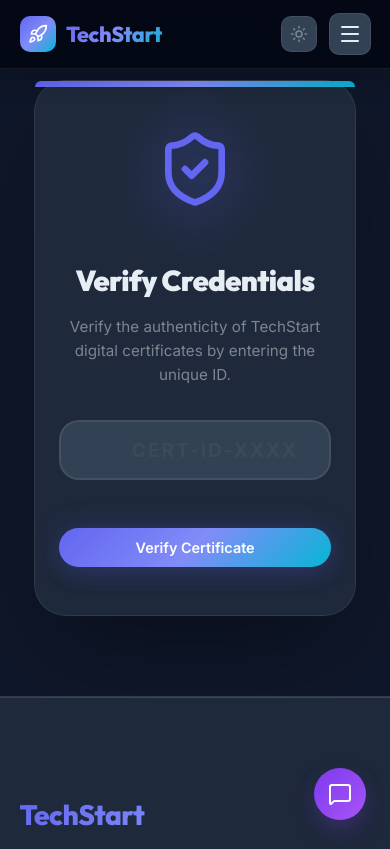
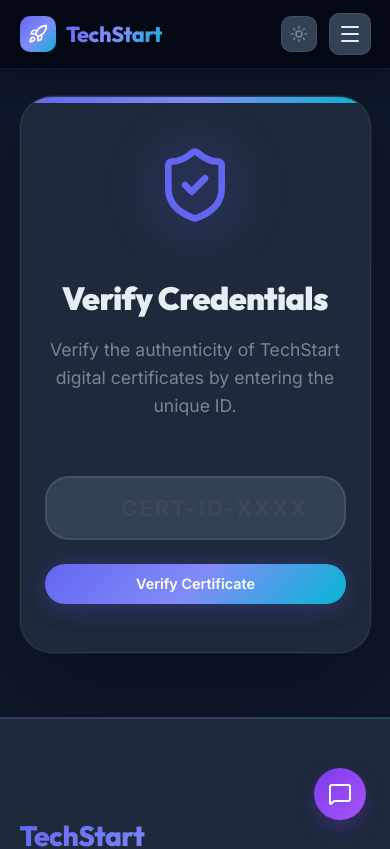
Before and after one commit to coretern/coretern-web-app, a React (Vite) app in the folder frontend/: page /verify in a window 390 px wide. Shown: the top 849 px of the page. Built offline with nearby package versions, Linux system fonts and the light colour scheme.

Commit message:
add certificate validation

```diff
--- a/frontend/src/pages/VerifyCertificate/VerifyCertificate.css
+++ b/frontend/src/pages/VerifyCertificate/VerifyCertificate.css
@@ -2,6 +2,13 @@
     min-height: 100vh;
     display: flex;
     flex-direction: column;
+}
+
+.verify-main {
+    flex: 1;
+    display: flex;
+    align-items: center;
+    padding: 10rem 0 6rem;
 }
 
 .verify-main {
@@ -20,13 +27,12 @@
     border-radius: 2.5rem;
     background: var(--surface);
     border: 1px solid var(--border);
-    box-shadow: 0 40px 100px -20px rgba(0, 0, 0, 0.4);
+    box-shadow: 0 40px 100px -20px rgba(0, 0, 0, 0.4),
+        0 0 0 1px rgba(255, 255, 255, 0.05);
     position: relative;
-    overflow: visible;
-    /* Changed to visible for better modal feel */
+    overflow: hidden;
 }
 
-/* Progress-like top bar */
 .verify-card::before {
     content: '';
     position: absolute;
@@ -35,7 +41,11 @@
     width: 100%;
     height: 6px;
     background: var(--grad-primary);
-    border-radius: 2.5rem 2.5rem 0 0;
+}
+
+[data-theme='light'] .verify-card {
+    box-shadow: 0 40px 100px -20px rgba(0, 0, 0, 0.1),
+        0 0 0 1px rgba(0, 0, 0, 0.02);
 }
 
 .verify-badge-container {
@@ -80,26 +90,26 @@
     line-height: 1.6;
 }
 
-/* Info Grid */
 .verify-info-grid {
     display: grid;
     grid-template-columns: 1fr 1fr;
     gap: 1.5rem;
     margin-bottom: 3.5rem;
-    text-align: left;
 }
 
 .info-item {
     padding: 1.5rem;
     border-radius: 1.5rem;
+    text-align: left;
     background: rgba(255, 255, 255, 0.03);
     border: 1px solid var(--border);
-    transition: all 0.3s ease;
+    transition: all var(--transition-med);
 }
 
 .info-item:hover {
     background: rgba(255, 255, 255, 0.05);
     border-color: var(--primary);
+    transform: translateY(-5px);
 }
 
 .info-item .label {
@@ -115,125 +125,54 @@
 }
 
 .info-item .value {
-    font-size: 1.1rem;
+    font-size: 1.15rem;
     font-weight: 700;
     font-family: 'Outfit', sans-serif;
     color: var(--text);
 }
 
-/* Form Styling */
 .verify-form {
     max-width: 420px;
     margin: 0 auto;
 }
 
 .verify-input {
-    text-align: center !important;
-    font-weight: 800 !important;
-    letter-spacing: 0.1em !important;
-    font-size: 1.5rem !important;
-    height: 70px !important;
-    border-radius: 1.25rem !important;
-    background: var(--surface-1) !important;
-    border: 2px solid var(--border) !important;
-    margin-bottom: 1.5rem !important;
+    text-align: center;
+    font-weight: 800;
+    letter-spacing: 0.1em;
+    font-size: 1.35rem;
+    height: 64px;
+    border-radius: var(--radius-lg);
+    background: var(--surface-1);
+    border: 2px solid var(--border);
 }
 
 .verify-input:focus {
-    border-color: var(--primary) !important;
-    box-shadow: 0 0 20px rgba(99, 102, 241, 0.15) !important;
+    border-color: var(--primary);
+    background: var(--surface);
 }
 
-/* Correct Error Alignment */
 .error-msg {
     color: #ef4444;
-    font-size: 1rem;
-    margin-top: 2rem;
+    font-size: 0.9rem;
+    margin-top: 1rem;
     display: flex;
     align-items: center;
     justify-content: center;
-    gap: 0.75rem;
-    font-weight: 600;
-    background: rgba(239, 68, 68, 0.08);
-    padding: 1rem 1.5rem;
-    border-radius: 1rem;
-    border: 1px solid rgba(239, 68, 68, 0.15);
-    line-height: 1.4;
-    text-align: center;
+    gap: 0.5rem;
 }
 
-.error-msg svg {
-    flex-shrink: 0;
+.verify-icon.danger {
+    color: #ef4444;
 }
 
-/* Success State Animations */
-@keyframes slideUp {
-    from {
-        opacity: 0;
-        transform: translateY(30px);
-    }
-
-    to {
-        opacity: 1;
-        transform: translateY(0);
-    }
+.text-danger {
+    color: #ef4444;
 }
 
-.success-state {
-    animation: slideUp 0.6s cubic-bezier(0.16, 1, 0.3, 1) forwards;
-}
-
-.success-state .verify-title {
-    color: #10b981;
-}
-
-/* Download Button & Actions */
-.verify-actions {
-    display: flex;
-    flex-direction: column;
-    gap: 1.25rem;
-    margin-top: 2rem;
-}
-
-.verify-btn-group {
-    display: flex;
-    gap: 1rem;
-    width: 100%;
-}
-
-.verify-btn-group .btn {
-    flex: 1;
-}
-
-/* Dedicated Download Area (Hidden from view, used for PNG capture) */
-.download-wrapper {
-    position: fixed;
-    left: -9999px;
-    top: -9999px;
-    width: 1000px;
-    height: 700px;
-    background: #030712;
-    padding: 60px;
-    color: white;
-    font-family: 'Inter', sans-serif;
-    border: 20px solid #1c1c1c;
-}
-
-.download-content {
-    height: 100%;
-    border: 1px solid rgba(255, 255, 255, 0.1);
-    background: linear-gradient(145deg, #0d1117 0%, #030712 100%);
-    display: flex;
-    flex-direction: column;
-    align-items: center;
-    justify-content: center;
-    text-align: center;
-}
-
-/* Responsive Fixes */
 @media (max-width: 640px) {
     .verify-main {
-        padding: 5rem 1rem;
+        padding: 6rem 0 4rem;
     }
 
     .verify-card {
@@ -242,12 +181,7 @@
     }
 
     .verify-title {
-        font-size: 1.8rem;
-    }
-
-    .verify-subtitle {
-        font-size: 0.95rem;
-        margin-bottom: 2rem;
+        font-size: 2rem;
     }
 
     .verify-info-grid {
@@ -258,13 +192,4 @@
     .info-item {
         padding: 1.25rem;
     }
-
-    .verify-btn-group {
-        flex-direction: column;
-    }
-
-    .verify-input {
-        font-size: 1.2rem !important;
-        height: 60px !important;
-    }
 }
--- a/frontend/src/pages/VerifyCertificate/VerifyCertificate.jsx
+++ b/frontend/src/pages/VerifyCertificate/VerifyCertificate.jsx
@@ -2,9 +2,7 @@ import React, { useState, useEffect } from 'react';
 import { useParams, Link } from 'react-router-dom';
 import axios from 'axios';
 import { motion } from 'framer-motion';
-import { ShieldCheck, User, Book, Calendar, Loader2, Download, XCircle, Home, RefreshCw } from 'lucide-react';
-import { toPng } from 'html-to-image';
-import download from 'downloadjs';
+import { ShieldCheck, User, Book, Calendar, Loader2, AlertCircle } from 'lucide-react';
 import Navbar from '../../Components/Navbar/Navbar';
 import Footer from '../../Components/Footer/Footer';
 import PageTransition from '../../Components/PageTransition';
@@ -17,8 +15,6 @@ const VerifyCertificate = () => {
     const [loading, setLoading] = useState(false);
     const [error, setError] = useState(null);
     const [verifying, setVerifying] = useState(false);
-    const [downloading, setDownloading] = useState(false);
-    const certificateRef = React.useRef(null);
 
     useEffect(() => {
         if (urlId) {
@@ -35,28 +31,9 @@ const VerifyCertificate = () => {
             const { data } = await axios.get(`http://localhost:5000/api/certificates/verify/${certId}`);
             setCertificate(data.data);
         } catch (err) {
-            setError('Certificate not found or invalid ID. Please check the ID and try again.');
+            setError('Invalid or expired certificate ID');
         } finally {
             setVerifying(false);
-        }
-    };
-
-    const handleDownload = async () => {
-        const element = document.getElementById('certificate-download-area');
-        if (!element) return;
-
-        setDownloading(true);
-        try {
-            const dataUrl = await toPng(element, {
-                quality: 1,
-                pixelRatio: 3, // Higher resolution for professional look
-                backgroundColor: '#030712'
-            });
-            download(dataUrl, `Certificate-${certificate.certificateId}.png`);
-        } catch (err) {
-            console.error('Download failed', err);
-        } finally {
-            setDownloading(false);
         }
     };
 
@@ -79,7 +56,7 @@ const VerifyCertificate = () => {
                             animate={{ opacity: 1, scale: 1 }}
                             className="verify-card glass"
                         >
-                            {!certificate && !verifying && (
+                            {!certificate && !verifying && (!error || id !== urlId) && (
                                 <div className="search-state">
                                     <div className="verify-badge-container">
                                         <div className="verify-shield-bg"></div>
@@ -105,9 +82,29 @@ const VerifyCertificate = () => {
                                     </form>
                                     {error && (
                                         <div className="error-msg font-bold">
-                                            <XCircle size={18} /> {error}
+                                            <AlertCircle size={18} /> {error}
                                         </div>
                                     )}
+                                </div>
+                            )}
+
+                            {!certificate && !verifying && error && id === urlId && (
+                                <div className="error-state">
+                                    <div className="verify-badge-container">
+                                        <div className="verify-shield-bg" style={{ background: '#ef4444' }}></div>
+                                        <AlertCircle className="verify-icon danger" size={80} />
+                                    </div>
+                                    <h1 className="verify-title outfit text-danger">Invalid Certificate</h1>
+                                    <p className="verify-subtitle">No record found for ID: <strong>{urlId || id}</strong>. This certificate may be invalid or officially revoked.</p>
+
+                                    <div className="flex flex-col gap-4">
+                                        <button onClick={() => { setError(null); setId(''); window.history.pushState({}, '', '/verify'); }} className="btn btn-outline w-full py-4">
+                                            Try Different ID
+                                        </button>
+                                        <Link to="/" className="btn btn-primary w-full py-4">
+                                            Return Home
+                                        </Link>
+                                    </div>
                                 </div>
                             )}
 
@@ -123,14 +120,12 @@ const VerifyCertificate = () => {
 
                             {certificate && (
                                 <div className="success-state">
-                                    {/* Capture Area for Download (styled for PNG) */}
-                                    <div id="certificate-download-area" className="success-state" style={{ padding: '40px', background: '#030712', borderRadius: '15px' }}>
                                     <div className="verify-badge-container">
                                         <div className="verify-shield-bg" style={{ background: '#10b981' }}></div>
                                         <ShieldCheck className="verify-icon success" size={80} />
                                     </div>
-                                        <h1 className="verify-title outfit" style={{ color: '#10b981' }}>Verified Authentic</h1>
-                                        <p className="verify-subtitle" style={{ color: '#94a3b8' }}>This document is valid and was officially issued by <strong>TechStart Platforms</strong>.</p>
+                                    <h1 className="verify-title outfit">Verified Authentic</h1>
+                                    <p className="verify-subtitle">This document is valid and was officially issued by <strong>TechStart Platforms</strong>.</p>
 
                                     <div className="verify-info-grid">
                                         <div className="info-item">
@@ -154,25 +149,14 @@ const VerifyCertificate = () => {
                                             })}</div>
                                         </div>
                                     </div>
-                                    </div>
 
-                                    <div className="verify-actions px-4">
-                                        <button
-                                            onClick={handleDownload}
-                                            disabled={downloading}
-                                            className="btn btn-primary w-full py-4 justify-center"
-                                        >
-                                            {downloading ? <Loader2 className="animate-spin" /> : <><Download size={20} /> Download Certificate</>}
+                                    <div className="flex flex-col gap-4">
+                                        <button onClick={() => setCertificate(null)} className="btn btn-outline w-full py-4">
+                                            Verify Another
                                         </button>
-
-                                        <div className="verify-btn-group">
-                                            <button onClick={() => setCertificate(null)} className="btn btn-outline py-4">
-                                                <RefreshCw size={18} /> Verify Another
-                                            </button>
-                                            <Link to="/" className="btn btn-outline py-4">
-                                                <Home size={18} /> Return Home
+                                        <Link to="/" className="btn btn-primary w-full py-4">
+                                            Return Home
                                         </Link>
-                                        </div>
                                     </div>
                                 </div>
                             )}
```
Lines whose indentation alone changed are shown as unchanged.
